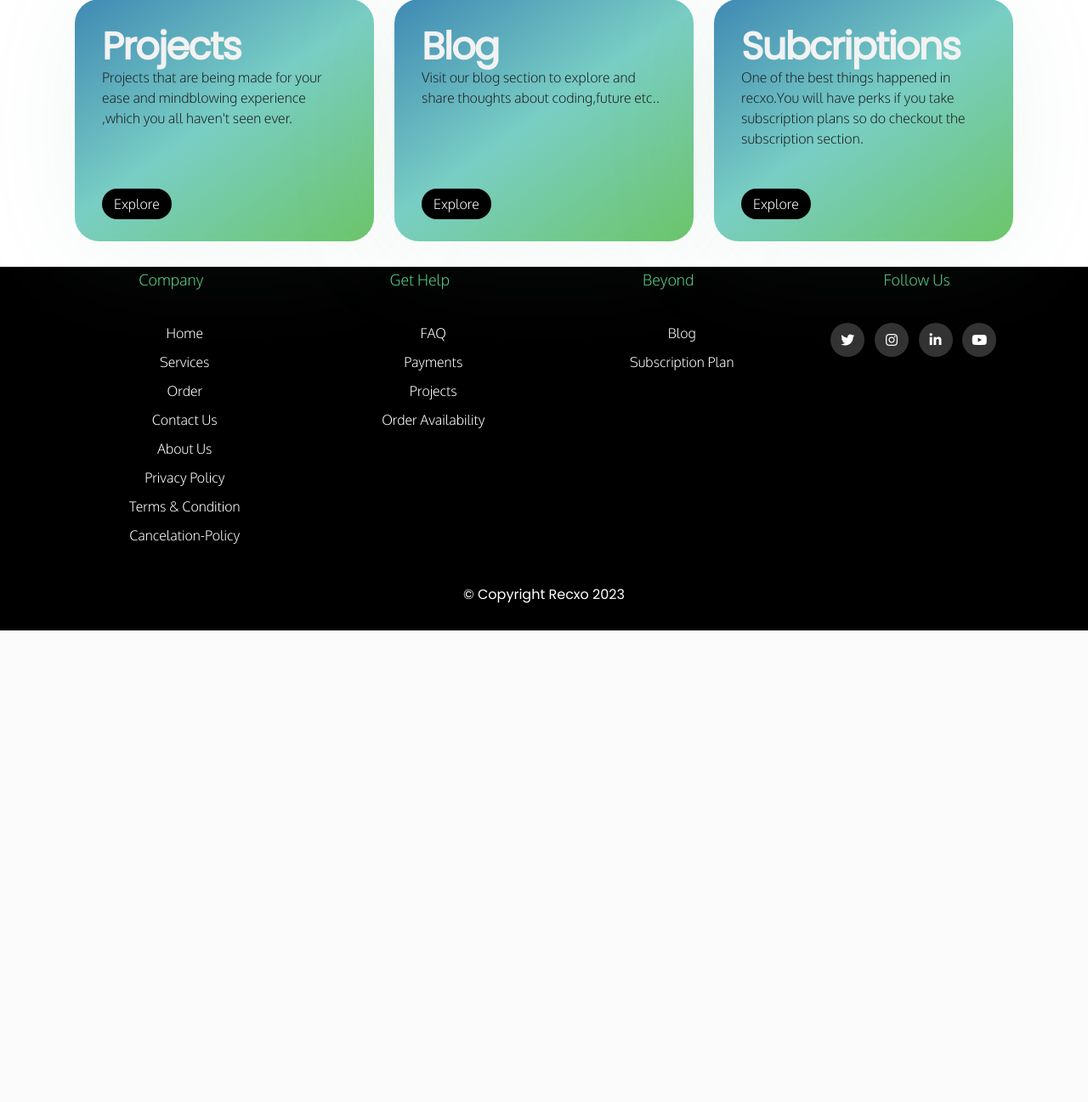
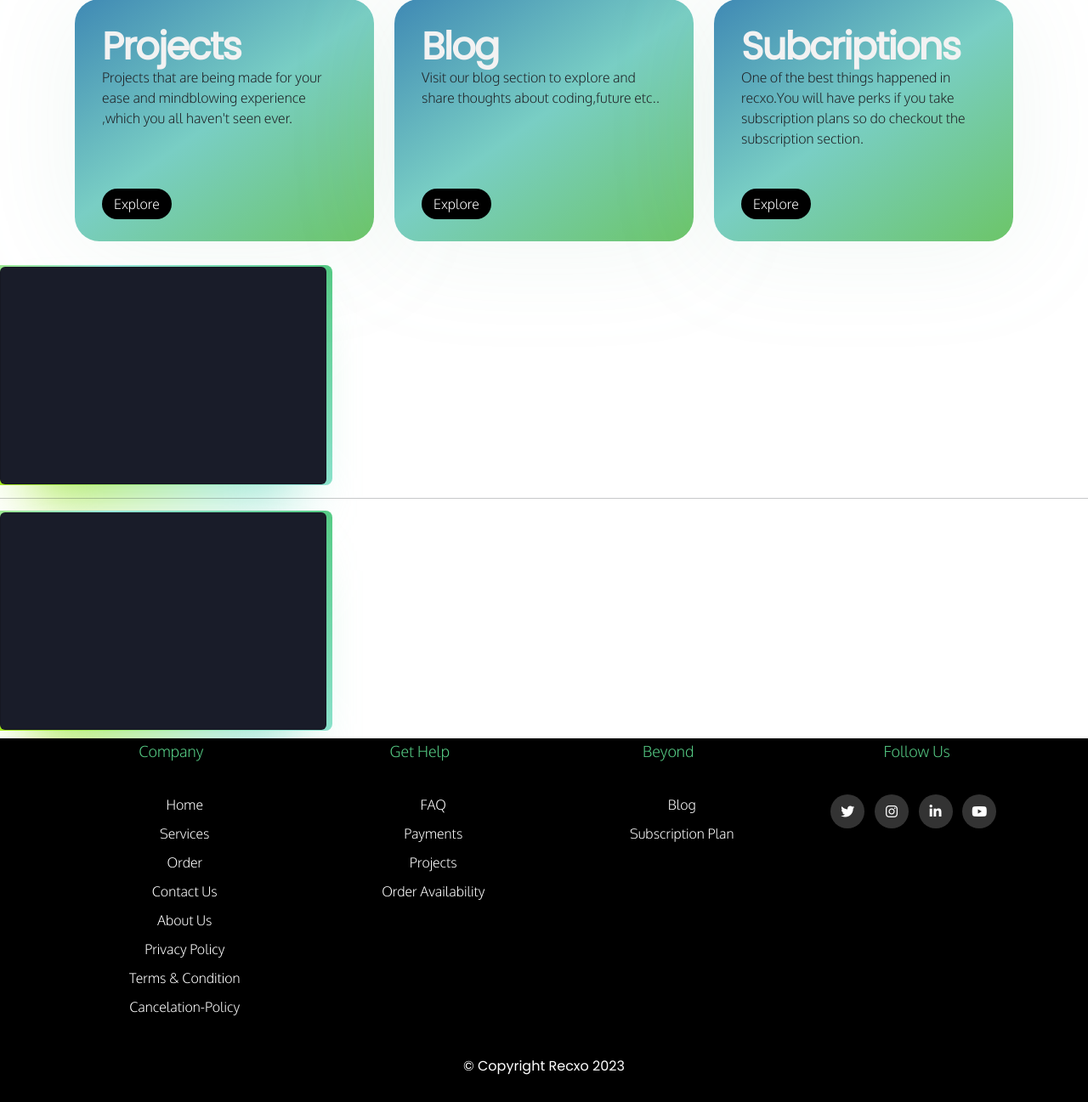
Before and after one commit to rishv1912/recxo-website, a Django app: page /services/ in a window 1280 px wide. Shown: the part 2347-3644 px from the top of the page at 85% size. Before the commit the page ends 3089 px from the top, so only its background shows below. Run offline with Django 4.2, Linux system fonts and the light colour scheme.

Commit message:
going to make css more maintable

```diff
--- a/templates/home/services.html
+++ b/templates/home/services.html
@@ -1,6 +1,133 @@
 {% extends 'base.html' %} {% load static %} {% block link %}
 {% static 'style/services.css' %}{% endblock link %} {% block title %}Recxo - Services
 {%endblock title %} {% block body %}
+<style>
+
+
+  @property --rotate {
+  syntax: "<angle>";
+  initial-value: 132deg;
+  inherits: false;
+}
+
+:root {
+  --card-height: 16rem;
+  --card-width: 30%;
+}
+
+
+ /* {
+  min-height: 100vh;
+  background: #212534;
+  display: flex;
+  align-items: center;
+  flex-direction: column;
+  padding-top: 2rem;
+  padding-bottom: 2rem;
+  box-sizing: border-box;
+} */
+
+
+.card {
+  background: #191c29;
+  width: var(--card-width);
+  height: var(--card-height);
+  padding: 3px;
+  position: relative;
+  border-radius: 6px;
+  justify-content: center;
+  align-items: center;
+  text-align: center;
+  display: flex;
+  font-size: 1.5em;
+  color: rgb(88 199 250 / 0%);
+  cursor: pointer;
+  font-family: cursive;
+}
+
+.card:hover {
+  color: rgb(88 199 250 / 100%);
+  transition: color 1s;
+}
+.card:hover:before, .card:hover:after {
+  animation: none;
+  opacity: 0;
+}
+
+
+.card::before {
+  content: "";
+  width: 104%;
+  height: 102%;
+  border-radius: 8px;
+  background-image: linear-gradient(
+    var(--rotate)
+    ,  #55cb84, #96e6db 43%, #a4e616);
+    position: absolute;
+    z-index: -1;
+    top: -1%;
+    left: -2%;
+    animation: spin 2.5s linear infinite;
+}
+
+/* .card::after {
+  position: absolute;
+  content: "";
+  top: calc(var(--card-height) / 6);
+  left: 0;
+  right: 0;
+  z-index: -1;
+  height: 100%;
+  width: 100%;
+  margin: 0 auto;
+  transform: scale(0.8);
+  filter: blur(calc(var(--card-height) / 6));
+  background-image: linear-gradient(
+    var(--rotate)
+    , #5ddcff, #3c67e3 43%, #4e00c2);
+    opacity: 1;
+  transition: opacity .5s;
+  animation: spin 2.5s linear infinite;
+} */
+.card::after {
+  position: absolute;
+  content: "";
+  top: calc(var(--card-height) / 6);
+  left: 0;
+  right: 0;
+  z-index: -1;
+  height: 100%;
+  width: 100%;
+  margin: 0 auto;
+  transform: scale(0.8);
+  filter: blur(calc(var(--card-height) / 6));
+  background-image: linear-gradient(
+    var(--rotate)
+    , #55cb84, #96e6db 43%, #a4e616);
+    opacity: 1;
+  transition: opacity .5s;
+  animation: spin 2.5s linear infinite;
+}
+
+@keyframes spin {
+  0% {
+    --rotate: 0deg;
+  }
+  100% {
+    --rotate: 360deg;
+  }
+}
+
+#section-3 a {
+  color: #212534;
+  text-decoration: none;
+  font-family: sans-serif;
+  font-weight: bold;
+  margin-top: 2rem;
+}
+
+
+</style>
 
 <div class="topservice">
   <div class="services">
@@ -272,6 +399,22 @@
   <div id="visit-3" class="visit"><a href="/Subscriptions">Explore</a></div>
 </div>
 
+
+</section>
+
+
+
+<section id="section-3">
+
+  <div class="card">
+    Magic Card
+  </div>
+  <hr>
+  <div class="card">
+    Magic Card
+  </div>
+
+
 </section>
 
 </div>
```
